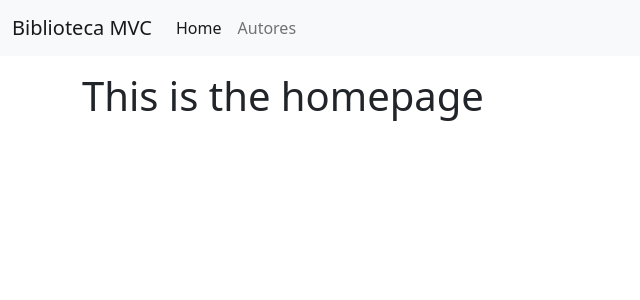
After one commit to EdisonPeM/mvc-django, a Django app: page / in a window 1280 px wide. The commit adds this page. Shown: the top 300 px of the page, without its empty margins (0-640 px from the left). Run offline with Django 4.2, Linux system fonts and the light colour scheme.

Commit message:
Adding Simple Homepage

```diff
--- a/app/settings.py
+++ b/app/settings.py
@@ -102,3 +102,5 @@ USE_TZ = True
 # https://docs.djangoproject.com/en/4.2/howto/static-files/
 
 STATIC_URL = 'static/'
+
+APPEND_SLASH = False
--- /dev/null
+++ b/biblioteca/controllers/indexController.py
@@ -0,0 +1,4 @@
+from django.shortcuts import render
+
+def home(request):
+  return render(request, "index.html")
--- a/biblioteca/templates/index.html
+++ b/biblioteca/templates/index.html
@@ -1 +1,5 @@
 {% extends "layout.html" %}
+
+{% block content %}
+<h1>This is the homepage</h1>
+{% endblock %}
--- /dev/null
+++ b/biblioteca/templates/navbar.html
@@ -0,0 +1,27 @@
+<nav class="navbar navbar-expand-lg navbar-light bg-light">
+  <div class="container-fluid">
+    <a class="navbar-brand" href="/">Biblioteca MVC</a>
+    <button
+      class="navbar-toggler"
+      type="button"
+      data-bs-toggle="collapse"
+      data-bs-target="#navbarNav"
+      aria-controls="navbarNav"
+      aria-expanded="false"
+      aria-label="Toggle navigation"
+    >
+      <span class="navbar-toggler-icon"></span>
+    </button>
+    <div class="collapse navbar-collapse" id="navbarNav">
+      <ul class="navbar-nav">
+        <li class="nav-item">
+          <a class="nav-link {% if request.path == '/' %}active{% endif %}" href="/">Home</a>
+        </li>
+        <li class="nav-item">
+          {% url 'listarAutores' as autoresUrl %}
+          <a class="nav-link {% if autoresUrl in request.path %}active{% endif %}" href="{{autoresUrl}}">Autores</a>
+        </li>
+      </ul>
+    </div>
+  </div>
+</nav>
--- a/biblioteca/urls.py
+++ b/biblioteca/urls.py
@@ -1,6 +1,6 @@
 from django.urls import path, include
 
-from .controllers import autoresController
+from .controllers import indexController, autoresController
 
 autoresPatterns = [
     path('', autoresController.listar, name="listarAutores"),
@@ -11,5 +11,6 @@ autoresPatterns = [
 ]
 
 urlpatterns = [
+    path('', indexController.home, name="home"),
     path('autores', include(autoresPatterns)),
 ]
```
Also changed, not shown: biblioteca/templates/layout.html (+1 -39 lines).
